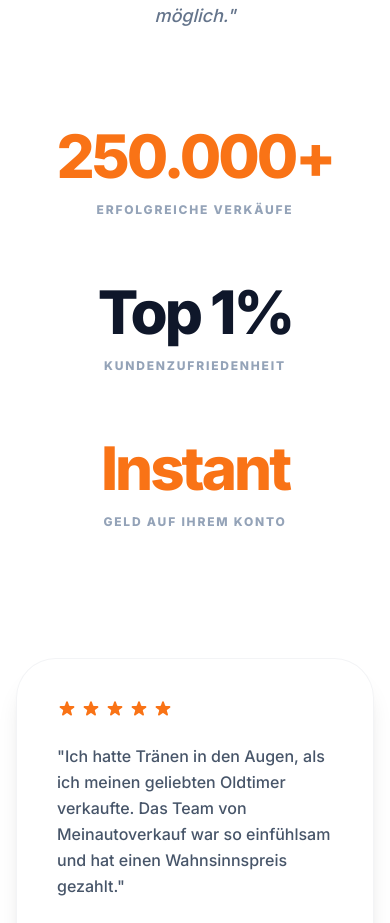
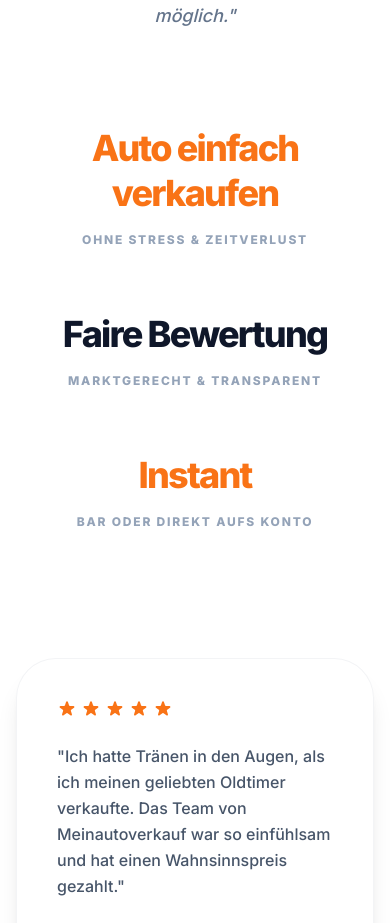
Before and after one commit to abeddost/meinautoverkauf-next.js, a React (Vite) app: page / in a window 390 px wide. Shown: the part 1684-2607 px from the top of the page. Built offline with nearby package versions, Linux system fonts and the light colour scheme.

Commit message:
feat(TrustElements): Update trust elements content and styling
Refactors the trust elements section to use more descriptive and engaging text. Adjusts styling for better visual appeal and responsiveness.

```diff
--- a/components/TrustElements.tsx
+++ b/components/TrustElements.tsx
@@ -14,13 +14,17 @@ const TrustElements: React.FC = () => {
 
         <div className="grid grid-cols-1 md:grid-cols-3 gap-16 text-center mb-32">
           {[
-            { val: "250.000+", label: "Erfolgreiche Verkäufe", color: "text-brand-orange" },
-            { val: "Top 1%", label: "Kundenzufriedenheit", color: "text-brand-dark" },
-            { val: "Instant", label: "Geld auf Ihrem Konto", color: "text-brand-orange" }
+            { val: "Auto einfach verkaufen", label: "OHNE STRESS & ZEITVERLUST", color: "text-brand-orange" },
+            { val: "Faire Bewertung", label: "MARKTGERECHT & TRANSPARENT", color: "text-brand-dark" },
+            { val: "Instant", label: "BAR ODER DIREKT AUFS KONTO", color: "text-brand-orange" }
           ].map((stat, i) => (
             <div key={i} className="group cursor-default">
-              <div className={`text-6xl font-black ${stat.color} mb-4 transform transition-transform group-hover:scale-110 tracking-tighter`}>{stat.val}</div>
-              <div className="text-slate-400 font-black uppercase tracking-[0.15em] text-xs">{stat.label}</div>
+              <div className={`text-4xl lg:text-6xl font-black ${stat.color} mb-4 transform transition-transform group-hover:scale-105 tracking-tighter leading-tight px-4`}>
+                {stat.val}
+              </div>
+              <div className="text-slate-400 font-black uppercase tracking-[0.15em] text-xs">
+                {stat.label}
+              </div>
             </div>
           ))}
         </div>
```
